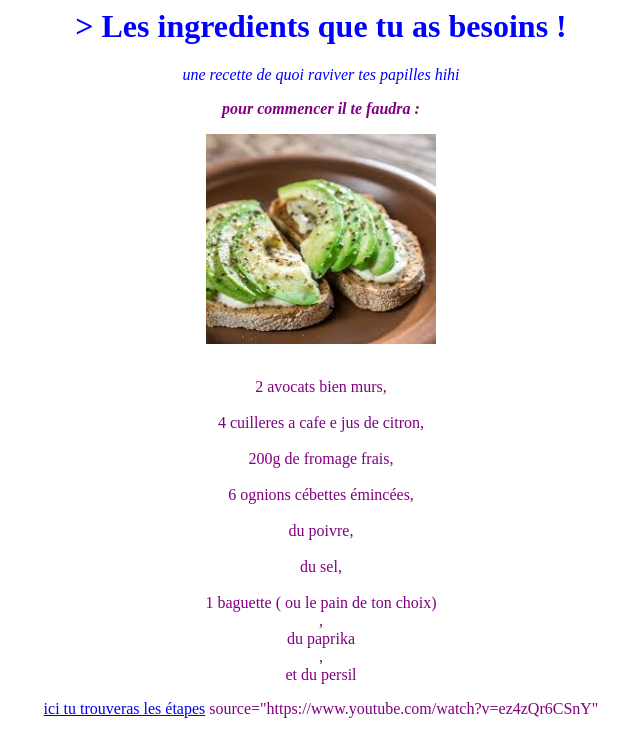
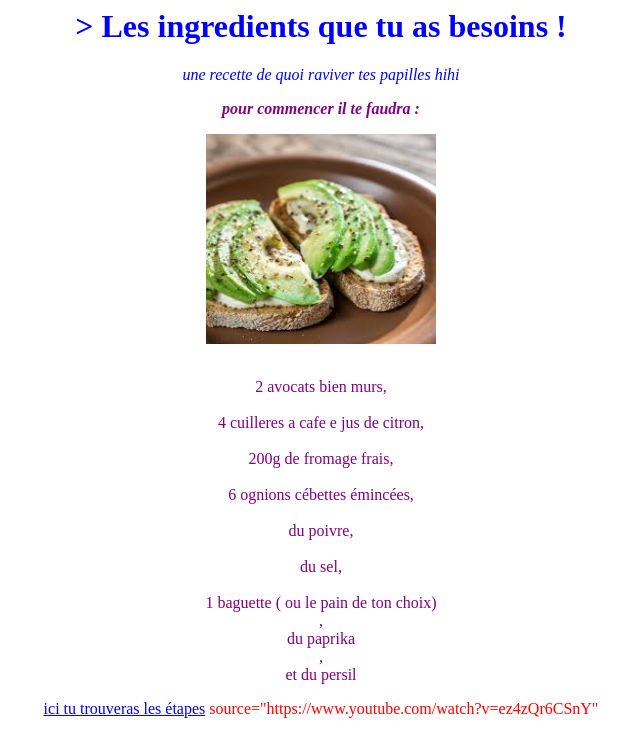
Before and after one commit to olipiou/olipiou.github.io, a plain HTML site: page page2.html in a window 1280 px wide. Shown: the whole page, without its empty margins (319-959 px from the left). Drawn offline with Linux system fonts and the light colour scheme.

Commit message:
Update page2.html

```diff
--- a/page2.html
+++ b/page2.html
@@ -21,6 +21,7 @@
 	<br>1 baguette ( ou le pain de ton choix)</br>,
 	<br>du paprika</br>,
 <br>et du persil</br></p>
+<center> <font color="red">
 <a href= "page3.html"> ici tu trouveras les étapes</a>
 
  source="https://www.youtube.com/watch?v=ez4zQr6CSnY"
```
